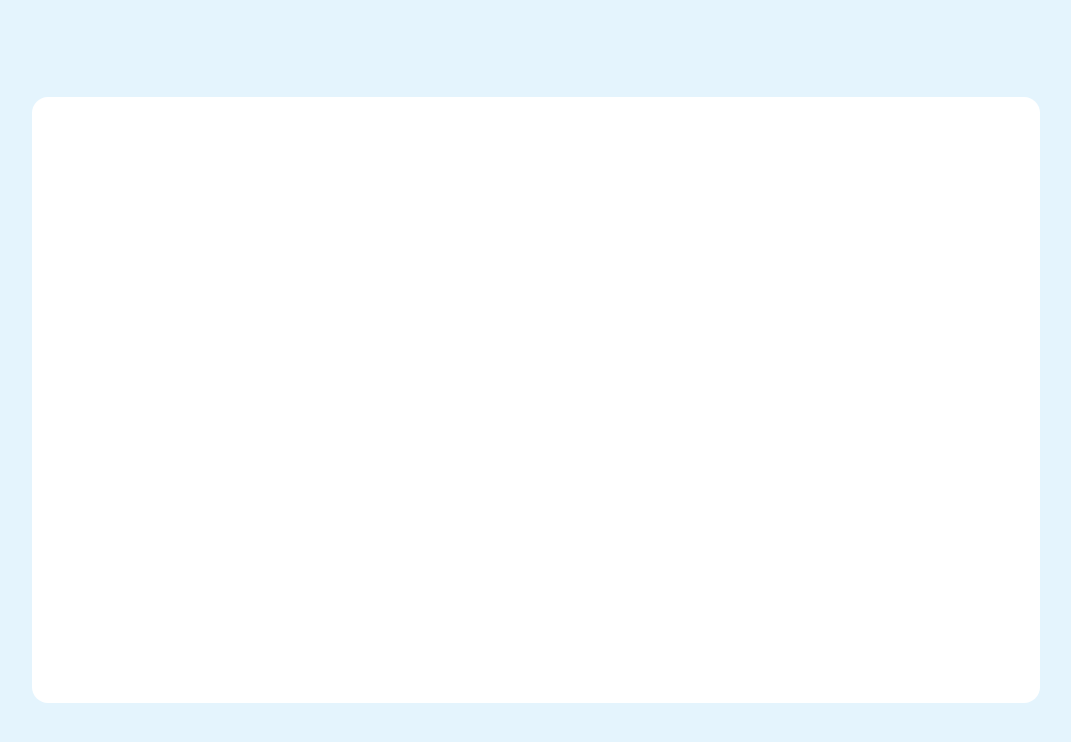
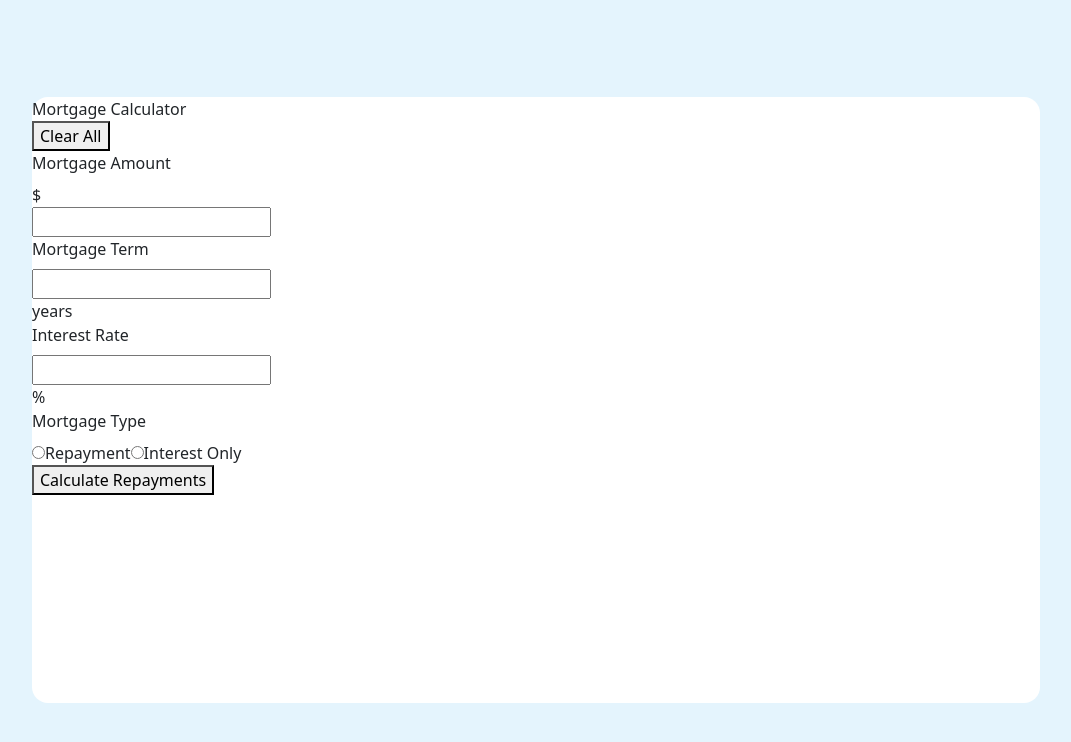
Before and after one commit to ychiu5896/nti-interview-assignment, a Next.js app: page / in a window 1280 px wide. Shown: the top 742 px of the page, without its empty margins (104-1175 px from the left). Built offline with nearby package versions, Linux system fonts and the light colour scheme.

Commit message:
added the MortgageUI

```diff
--- a/package.json
+++ b/package.json
@@ -9,10 +9,11 @@
 		"lint": "next lint"
 	},
 	"dependencies": {
+		"18": "^0.0.0",
+		"bootstrap": "5.3.3",
+		"next": "14.2.5",
 		"react": "^18",
 		"react-dom": "^18",
-		"next": "14.2.5",
-		"bootstrap": "5.3.3",
 		"sass": "1.70.0"
 	}
 }
--- /dev/null
+++ b/src/components/MortgageCalculator/UI/MortgageUIInput.js
@@ -0,0 +1,80 @@
+import { useRef } from 'react';
+
+const MortgageUIInput = ({ formRef, handleSubmit }) => {
+
+    const handleClearAll = () => {
+        if(formRef.current) {
+            formRef.current.reset();
+        }
+    }
+
+    return (
+        <form className="mortgage-calculator" ref={formRef} onSubmit={handleSubmit}>
+            <div>
+                Mortgage Calculator
+            </div>
+            <button type="button" onClick={handleClearAll}>
+                Clear All
+            </button>
+            <div className="mortgageAmount">
+                <label className="form-label">
+                    Mortgage Amount
+                </label>
+                <div>
+                    <div>
+                        $
+                    </div>
+                    <input type="text" id="mortgageAmount" name="mortgageAmount"/>
+                </div>
+            </div>
+            <div>
+                <label className="form-label">
+                    Mortgage Term
+                </label>
+                <div>
+                    <input type="text" id="mortgageTerm" name="mortgageTerm"/>
+                    <div>
+                        years
+                    </div>
+                </div>
+            </div>
+            <div>
+                <label className="form-label">
+                    Interest Rate
+                </label>
+                <div>
+                    <input type="text" id="interestRate" name="interestRate"/>
+                    <div>
+                        %
+                    </div>
+                </div>
+            </div>
+            <div>
+                <label className="form-label">
+                    Mortgage Type
+                </label>
+                <div className="mortgage-type-selectors">
+                        <input
+                            type="radio"
+                            name="mortgageType"
+                            value="repayment"
+                            id="repayment"
+                        />
+                        <span className="radio-label">Repayment</span>
+                        <input
+                            type="radio"
+                            name="mortgageType"
+                            value="interestOnly"
+                            id="interestOnly"
+                        />
+                        <span className="radio-label">Interest Only</span>
+                </div>
+            </div>
+            <button type="submit">
+                Calculate Repayments
+            </button>
+        </form>
+    );
+}
+
+export default MortgageUIInput;
--- a/src/components/MortgageCalculator/index.js
+++ b/src/components/MortgageCalculator/index.js
@@ -1,25 +1,31 @@
 "use client";
 import { useState, useEffect, useRef, useCallback, useMemo } from "react";
 import "./style.scss";
-//test Hello world
+import MortgageUIInput from "./UI/MortgageUIInput";
+
 
 const MortgageCalculator = ({ ...props }) => {
 	const formRef = useRef(null);
+	const [formData, setFormData] = useState({});
+	const [result, setResult] = useState({});
 
 	const handleSubmit = (e) => {
 		e.preventDefault();
 		const formData = new FormData(formRef.current);
 		const data = Object.fromEntries(formData.entries());
-		console.log(data);
+		setFormData(data)
 	};
+
+	const handleResult = (result) => {
+		setResult(result);
+	}
+
 	return (
-		<form
-			className="mortgage-calculator d-flex flex-column flex-md-row bg-white rounded-4 w-100"
-			ref={formRef}
-			onSubmit={handleSubmit}
-		>
-			{/* TAKE IT AWAY! */}
-		</form>
+		<div className="mortgage-calculator d-flex flex-column flex-md-row bg-white rounded-4 w-100">
+			<MortgageUIInput formRef={formRef} handleSubmit={handleSubmit}/>
+			{/* <MortgageOperation formData={formData} handleResult={handleResult}/> */}
+			{/* <DisplayMortgageResult/> */}
+		</div>
 	);
 };
 
```
Also changed, not shown: 1 other file (tests, documents, lock files or other folders).
